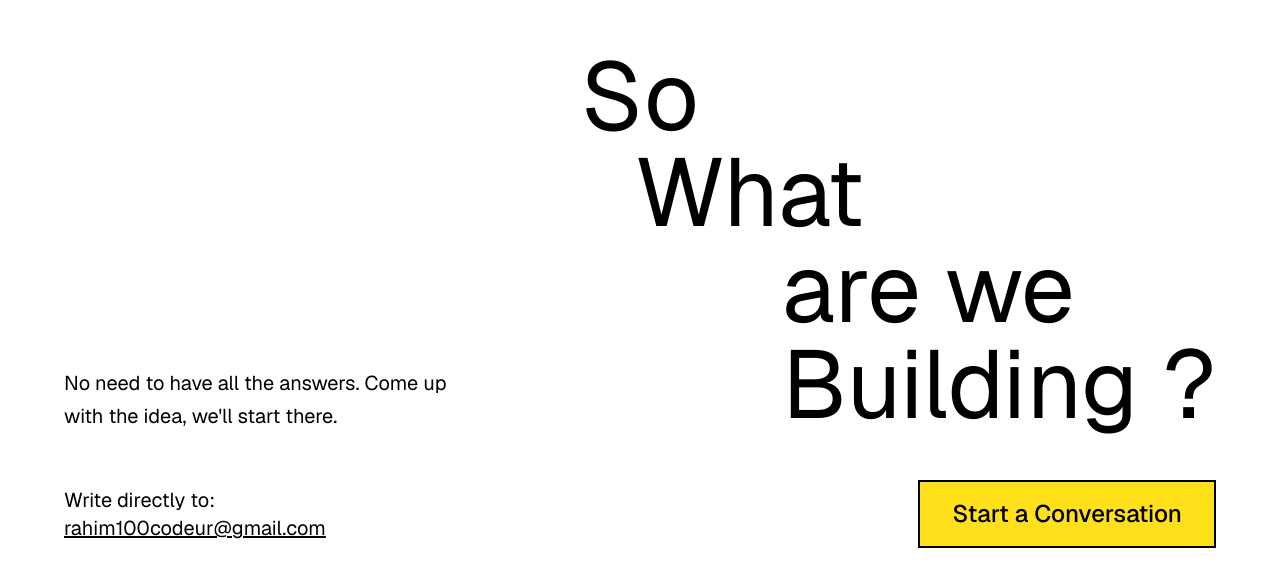
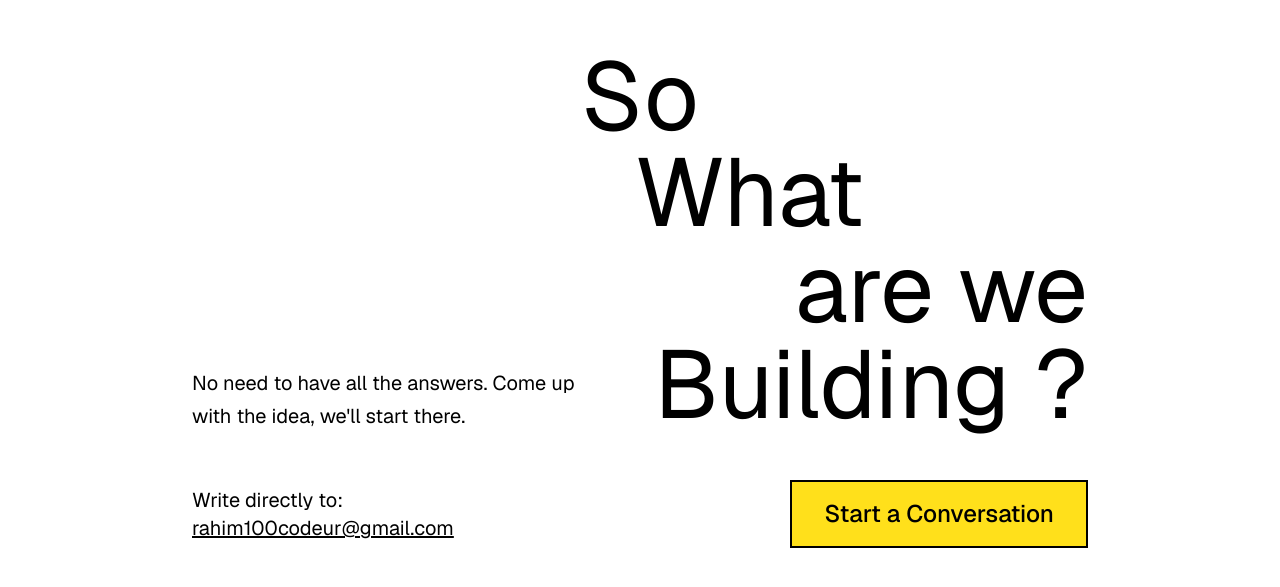
Before and after one commit to Rahim10020/rahim.design, a React (Vite) app: page / in a window 1280 px wide. Shown: the part 4695-5282 px from the top of the page. Built offline with nearby package versions, Linux system fonts and the light colour scheme; a web font is replaced by a local one.

Commit message:
improving contact section

```diff
--- a/src/_components/sections/ContactSection.tsx
+++ b/src/_components/sections/ContactSection.tsx
@@ -22,12 +22,12 @@ export default function ContactSection() {
             </div>
           </div>
           {/* 3rd line */}
-          <div className="flex items-end justify-between mb-12">
+          <div className="flex items-end justify-between max-w-4xl mx-auto mb-12">
             <p className="text-foreground text-xl leading-relaxed max-w-sm">
               No need to have all the answers. Come up with the idea, we'll
               start there.
             </p>
-            <div>
+            <div className="flex flex-col items-end">
               <h1 className="text-foreground text-4xl md:text-8xl">are we</h1>
               <h1 className="text-foreground text-4xl md:text-8xl">
                 Building ?
@@ -35,7 +35,7 @@ export default function ContactSection() {
             </div>
           </div>
           {/* 4th line */}
-          <div className="flex items-center justify-between">
+          <div className="flex items-center justify-between max-w-4xl mx-auto">
             <div>
               <p className="text-foreground text-xl font-normal">
                 Write directly to:
```
